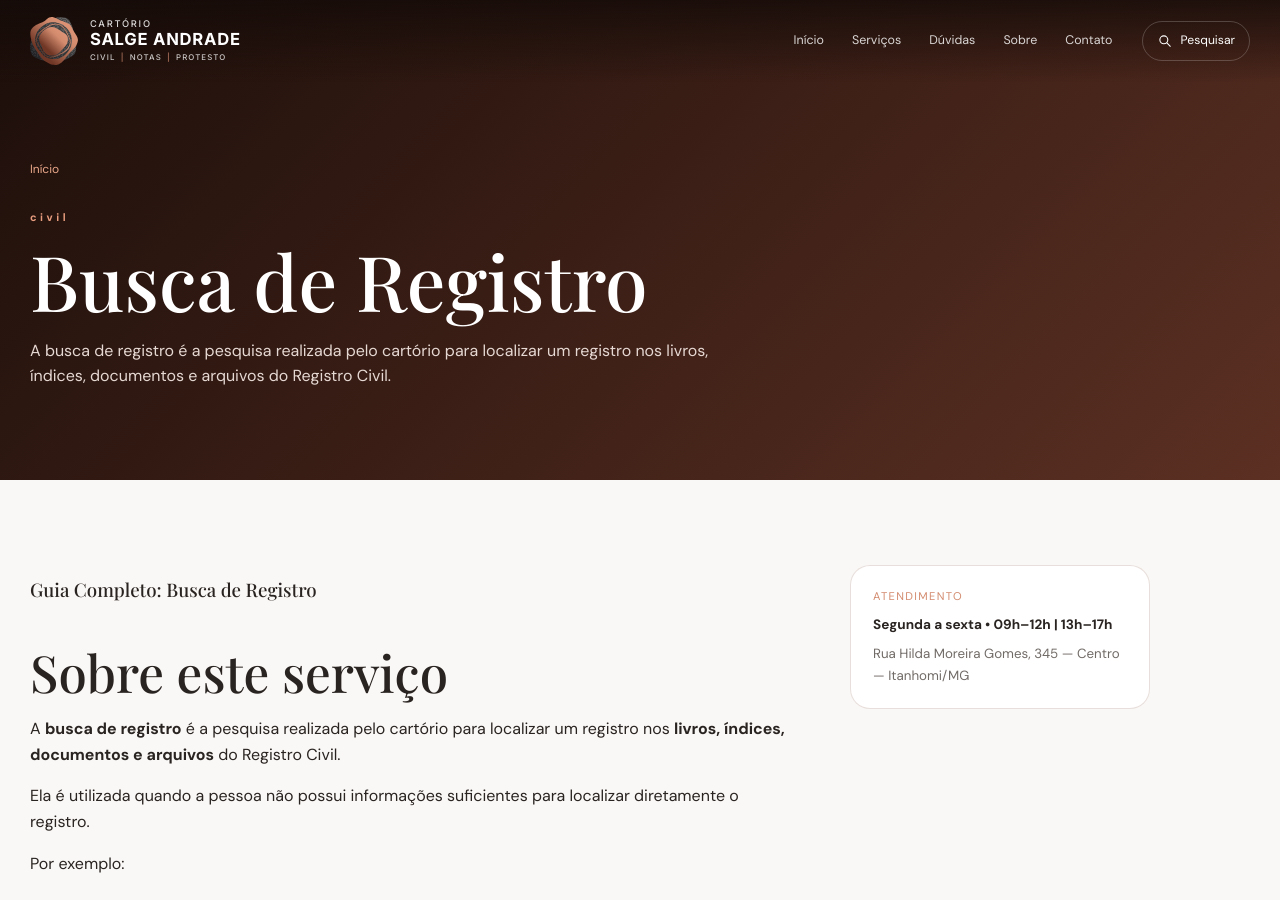
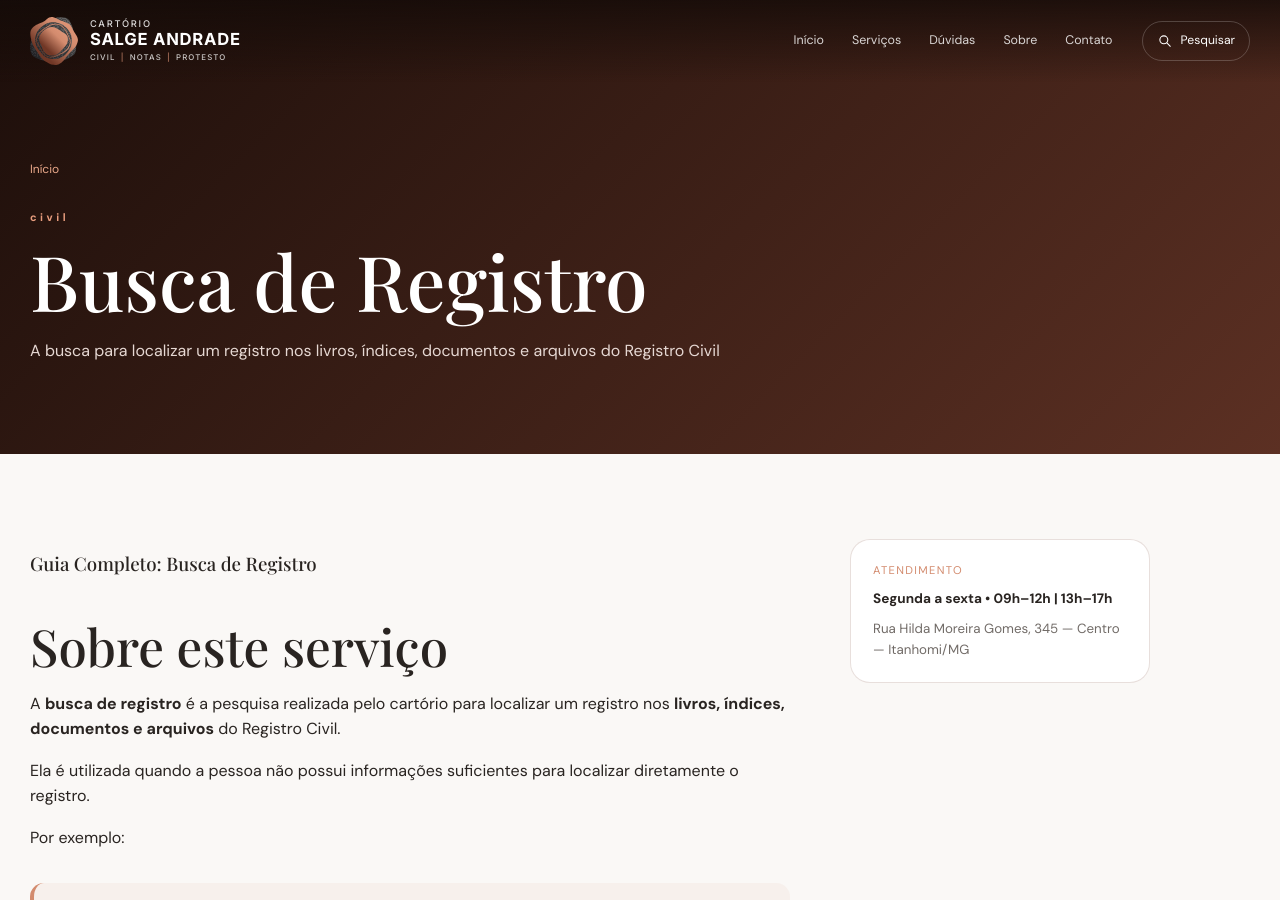
Before and after one commit to Crednom/cartorio-site, a Jekyll site: the page built from _servicos/civil/busca.md, in a window 1280 px wide and 900 px high. Built offline with Jekyll 4.4.1, drawn with Linux system fonts in a browser that asks for light colours.

Commit message:
texto de descricao

```diff
--- a/_servicos/civil/busca.md
+++ b/_servicos/civil/busca.md
@@ -3,7 +3,7 @@ title: "Busca de Registro"
 slug: "busca registro"
 setor: "civil"
 icon: "document"
-description: "A busca de registro é a pesquisa realizada pelo cartório para localizar um registro nos livros, índices, documentos e arquivos do Registro Civil."
+description: "A busca para localizar um registro nos livros, índices, documentos e arquivos do Registro Civil"
 aliases:
   - "registro"
   - "busca"
```
Also changed, not shown: 4 other files.
